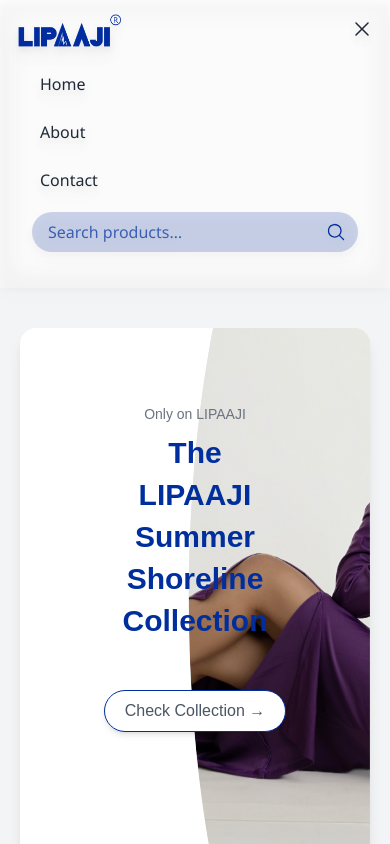
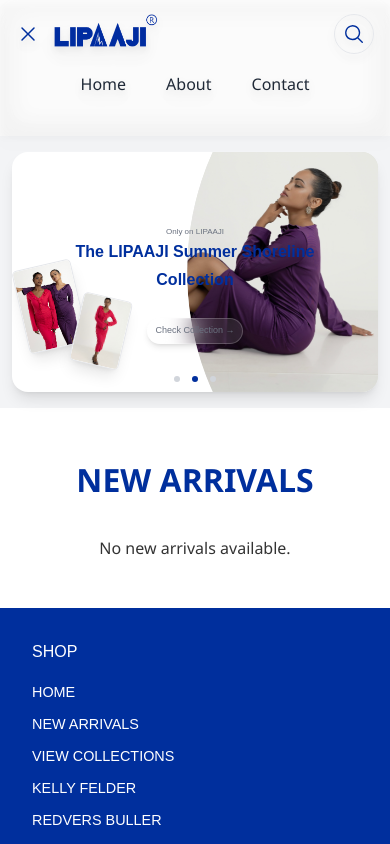
Before and after one commit to sumalka/lipaaji, a React (Create React App) app: page / in a window 390 px wide. Both pictures are taken after a click on the button "Toggle menu". Shown: the top 844 px of the page. Built offline with nearby package versions, Linux system fonts and the light colour scheme.

Commit message:
banner and nav mobile response

```diff
--- a/src/components/Banner.tsx
+++ b/src/components/Banner.tsx
@@ -47,14 +47,12 @@
   }, [slides.length]);
 
   return (
-    <section className="font-koh w-full bg-gray-100 py-10 px-4 sm:px-6 lg:px-8">
-      <div
-        className="relative w-[98%] mx-auto bg-white rounded-2xl overflow-hidden shadow-lg flex items-center h-[540px] ">
-        <div
-          className={`hidden lg:flex relative flex-[0.5] h-full ${isSlidingOut ? "animate-slide-out-to-top" : "animate-slide-in-from-bottom"
-            }`}
-        >
-          <div className="absolute top-48 left-16 w-38 h-52 bg-white rounded-xl border-2 border-pink-200 transform -rotate-[13deg] shadow-lg overflow-hidden ">
+    <section className="font-koh lg:w-full bg-gray-100 py-4 lg:py-10 px-2 sm:px-6 lg:px-8">
+      <div className="relative w-[98%] mx-auto bg-white rounded-2xl overflow-hidden shadow-lg flex items-center h-[240px] sm:h-[540px]">
+
+        {/* Thumbnails for lg*/}
+        <div className={`hidden lg:flex relative flex-[0.5] h-full ${isSlidingOut ? "animate-slide-out-to-top" : "animate-slide-in-from-bottom"}`} >
+          <div className="absolute top-52 left-12 w-44 h-56 bg-white rounded-xl border-2 border-pink-80 transform -rotate-[13deg] shadow-lg overflow-hidden ">
             <img
               src={slides[currentSlide].thumb1}
               alt={`Thumbnail 1 slide ${currentSlide + 1}`}
@@ -62,7 +60,27 @@
               loading="lazy"
             />
           </div>
-          <div className="absolute top-28 left-44 w-[125px] h-[148px] bg-white rounded-xl border-2 border-pink-200 transform rotate-[13deg] shadow-lg overflow-hidden">
+          <div className="absolute top-28 left-48 w-[135px] h-[158px] bg-white rounded-xl border-2 border-pink-80 transform rotate-[13deg] shadow-lg overflow-hidden">
+            <img
+              src={slides[currentSlide].thumb2}
+              alt={`Thumbnail 2 slide ${currentSlide + 1}`}
+              className="w-full h-full object-cover object-top"
+              loading="lazy"
+            />
+          </div>
+        </div>
+
+        {/* Thumbnails for sm*/}
+        <div className={`flex lg:hidden relative flex-[0.5] h-full ${isSlidingOut ? "animate-slide-out-to-top" : "animate-slide-in-from-bottom"}`} >
+          <div className="absolute top-28 left-2 w-[60px] h-[85px] bg-white rounded-[5px] border-[1px] border-pink-80 transform -rotate-[13deg] shadow-lg overflow-hidden ">
+            <img
+              src={slides[currentSlide].thumb1}
+              alt={`Thumbnail 1 slide ${currentSlide + 1}`}
+              className="w-full h-full object-cover"
+              loading="lazy"
+            />
+          </div>
+          <div className="absolute top-36 left-16 w-[50px] h-[70px] bg-white rounded-[5px] border-[1px] border-pink-80 transform rotate-[13deg] shadow-lg overflow-hidden">
             <img
               src={slides[currentSlide].thumb2}
               alt={`Thumbnail 2 slide ${currentSlide + 1}`}
@@ -74,47 +92,42 @@
 
         {/* (empty flex placeholder to maintain layout) */}
         <div className="flex-[1] h-full flex flex-col justify-center items-center text-center px-6 lg:px-0"></div>
-
         <div className="absolute inset-0 flex flex-col justify-center items-center text-center px-6 lg:px-0 z-10">
-          <p className="text-sm text-gray-500 mt-20 mb-2">Only on LIPAAJI</p>
-
-          <h2
-            className={`max-w-[55%] text-3xl leading-[42px] sm:leading-[50px] lg:leading-[63px] sm:text-4xl lg:text-5xl font-bold text-[#002f9d] mb-6 ${isTextFading ? "fade-out" : "fade-in"}`}
-          >
+          <p className="text-[8px] lg:text-sm text-gray-500 lg:mt-20 mt-16 lg:mb-2">Only on LIPAAJI</p>
+          <h2 className={`max-w-[80%] lg:max-w-[55%] leading-[28px] sm:leading-[50px] lg:leading-[63px] sm:text-2xl lg:text-5xl font-bold text-[#002f9d] mb-6 ${isTextFading ? "fade-out" : "fade-in"}`}>
             {slides[currentSlide].heading}
           </h2>
 
-
-
           <a
             href={slides[currentSlide].link}
-            className={`inline-block text-base sm:text-lg text-gray-600 font-medium mt-6 mb-32 px-5 py-2 border border-[#002f9d] rounded-full bg-white hover:bg-[#002f9d] hover:text-white transition-all duration-300 ease-in-out shadow-md hover:shadow-lg transform hover:scale-101 ${isTextFading ? "" : "fade-in"}`}
+            className={`inline-block text-[9px] lg:text-lg text-gray-500 font-medium mt-0 lg:mt-6 mb-8 lg:mb-32 px-[7px] py-[5px] lg:px-5 lg:py-2
+              border border-white/20 rounded-full
+              bg-white/10 backdrop-blur-md
+              hover:bg-white/20
+              transition-all duration-300 ease-in-out
+              shadow-md hover:shadow-lg transform hover:scale-101 ${isTextFading ? "" : "fade-in"}`}
           >
             Check Collection →
           </a>
 
-
-
-
-
+          {/* Dots for slide navigation */}
           <div className="flex space-x-3">
             {slides.map((_, idx) => (
               <span
                 key={idx}
                 onClick={() => setCurrentSlide(idx)}
-                className={`w-3 h-3 rounded-full cursor-pointer transition-all duration-300
+                className={`w-1.5 h-1.5 sm:mb:0 lg:w-3 lg:h-3 rounded-full cursor-pointer transition-all duration-300
                 ${idx === currentSlide ? "bg-[#002f9d] dot-animate" : "bg-gray-300"}`}
               ></span>
             ))}
           </div>
 
         </div>
-        <div className="flex-[2] h-full clip-right-curve bg-[#e2e3df]">
-
+        <div className="flex-[3] lg:flex-[2] h-full clip-right-curve bg-[#e2e3df]">
           <img
             src={slides[currentSlide].heroImage}
             alt={`Hero model slide ${currentSlide + 1}`}
-            className={`w-full h-full object-cover object-top clip-right-curve ${isTextFading ? "fade-out" : "fade-in"}`}
+            className={`w-full h-full object-cover object-[top_right] clip-right-curve ${isTextFading ? "fade-out" : "fade-in"}`}
             loading="eager"
           />
         </div>
--- a/src/components/Navbar.tsx
+++ b/src/components/Navbar.tsx
@@ -1,23 +1,61 @@
 // src/components/Navbar.tsx
-import React, { useState } from 'react';
+import { useEffect, useRef, useState } from 'react';
 import { Link } from 'react-router-dom';
 import { Bars3Icon, XMarkIcon, MagnifyingGlassIcon } from '@heroicons/react/24/solid';
 
 const Navbar = () => {
   const [mobileMenuOpen, setMobileMenuOpen] = useState(false);
+  const [searchOpen, setSearchOpen] = useState(false);
+  const searchRef = useRef<HTMLDivElement>(null);
+
+  useEffect(() => {
+    const handleClickOutside = (event: MouseEvent) => {
+      if (searchRef.current && event.target && !searchRef.current.contains(event.target as Node)) {
+        setSearchOpen(false);
+      }
+    };
+
+    if (searchOpen) {
+      document.addEventListener('mousedown', handleClickOutside);
+    }
+
+    return () => {
+      document.removeEventListener('mousedown', handleClickOutside);
+    };
+  }, [searchOpen]);
 
   return (
     <nav className="sticky top-0 z-50 w-full bg-white/20 backdrop-blur-lg drop-shadow-lg px-4 sm:px-8 py-3">
       <div className="max-w-7xl mx-auto flex justify-between items-center">
+        {/*Mobile Hamburger Menu */}
+        {/* Left Side: Logo + Mobile Menu */}
+        <div className="flex items-center gap-3">
+          {/* Mobile Hamburger Menu */}
+          <div className="md:hidden">
+            <button
+              onClick={() => setMobileMenuOpen(!mobileMenuOpen)}
+              className="mt-[10px] text-[#002f9d] hover:text-pink-500 focus:outline-none"
+              aria-label="Toggle menu"
+              aria-expanded={mobileMenuOpen}
+            >
+              {mobileMenuOpen ? (
+                <XMarkIcon className="h-6 w-6" />
+              ) : (
+                <Bars3Icon className="h-6 w-6" />
+              )}
+            </button>
+          </div>
+
           {/* Logo */}
-        <img
+          <a href="/"><img
             src="/navlogo.png"
             alt="LIPAAJI Logo"
             className="h-10 w-auto"
-        />
+          /></a>
+        </div>
 
         {/* Desktop Links + Search */}
-        <div className="hidden md:flex items-center gap-8">
+        <div className="hidden sm:flex items-center gap-4 sm:gap-6">
           {/* Links */}
           <ul className="flex gap-6">
             <li>
@@ -75,30 +113,39 @@
         </div>
 
         {/* Mobile menu button */}
-        <div className="md:hidden">
-          <button
-            onClick={() => setMobileMenuOpen(!mobileMenuOpen)}
-            className="text-gray-800 hover:text-pink-500 focus:outline-none"
-            aria-label="Toggle menu"
-            aria-expanded={mobileMenuOpen}
+        <div className="md:hidden items-center justify-between">
+          {/* Mobile menu & search controls */}
+          <div className="flex items-center gap-2 sm:hidden absolute top-3 right-4 z-50">
+            {/* Search input (expandable) */}
+            <div
+              ref={searchRef}
+              className={`flex mt-[1.5px] items-center transition-all duration-300 ease-in-out ${searchOpen ? 'w-44 h-10' : 'w-10 h-10'} rounded-full px-2 border border-gray/30`}
             >
-            {mobileMenuOpen ? (
-              <XMarkIcon className="h-6 w-6" />
-            ) : (
-              <Bars3Icon className="h-6 w-6" />
+              <MagnifyingGlassIcon
+                className="h-6 w-6 text-[#002f9d] cursor-pointer"
+                onClick={() => setSearchOpen(!searchOpen)}
+              />
+              {searchOpen && (
+                <input
+                  type="text"
+                  placeholder="Search..."
+                  className="ml-2 bg-transparent text-sm text-[#002f9d] placeholder-[#002f9d]/70 outline-none w-full"
+                  autoFocus
+                />
               )}
-          </button>
+            </div>
+          </div>
         </div>
       </div>
 
-      {/* Mobile Menu Panel */}
+      {/* ****************************************** Mobile Menu Panel ************************************************************ */}
       <div
         className={`md:hidden transition-max-height duration-300 overflow-hidden ${mobileMenuOpen ? 'max-h-[300px]' : 'max-h-0'
           }`}
       >
         <div className="pt-4 pb-6 space-y-4">
           {/* Links */}
-          <ul className="flex flex-col gap-4 px-4">
+          <ul className="flex flex-row justify-center gap-6 px-4 flex-wrap">
             <li>
               <Link
                 to="/"
@@ -127,37 +174,9 @@
               </Link>
             </li>
           </ul>
-
-          {/* Search Bar */}
-          <div className="px-4">
-            <div className="relative">
-              <input
-                type="text"
-                placeholder="Search products…"
-                className="
-                  w-full
-                  px-4 py-2
-                  rounded-full
-                  bg-[#002f9d]/20
-                  placeholder-[#002f9d]/70
-                  text-[#002f9d]
-                  focus:outline-none
-                  focus:ring-2 focus:ring-[#002f9d]
-                  backdrop-blur-sm
-                "
-              />
-              <button
-                className="absolute right-3 top-1/2 transform -translate-y-1/2 text-[#002f9d] hover:text-[#002f9d]/80"
-                title="Search"
-                aria-label="Search"
-                type="button"
-              >
-                <MagnifyingGlassIcon className="h-5 w-5" />
-              </button>
         </div>
       </div>
-        </div>
-      </div>
+
     </nav>
   );
 };
--- a/src/index.css
+++ b/src/index.css
@@ -68,7 +68,7 @@
   }
 
   100% {
-    transform: translateY(-110%);
+    transform: translateY(-140%);
   }
 }
 
```
Also changed, not shown: src/components/productView.tsx (added). Lines whose indentation alone changed are shown as unchanged.
